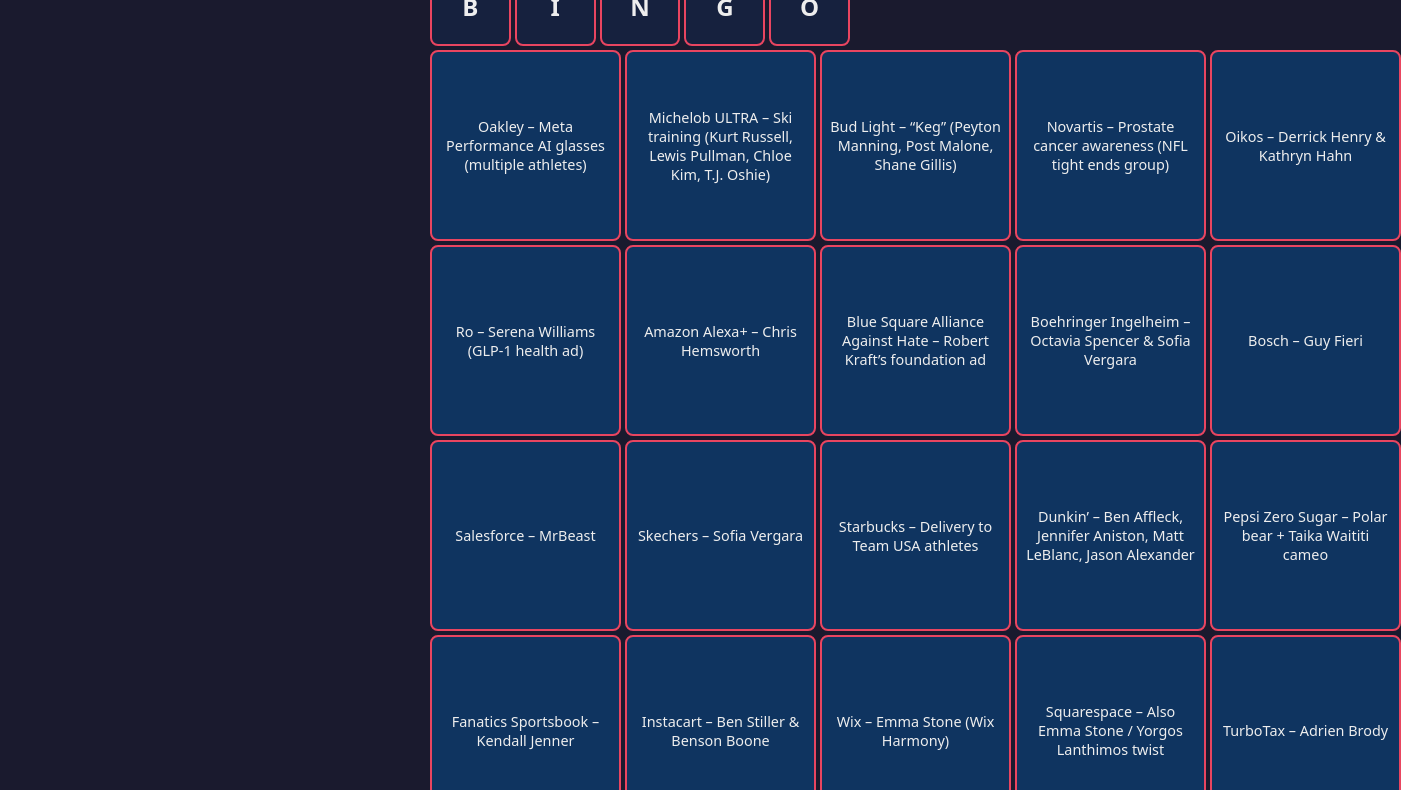
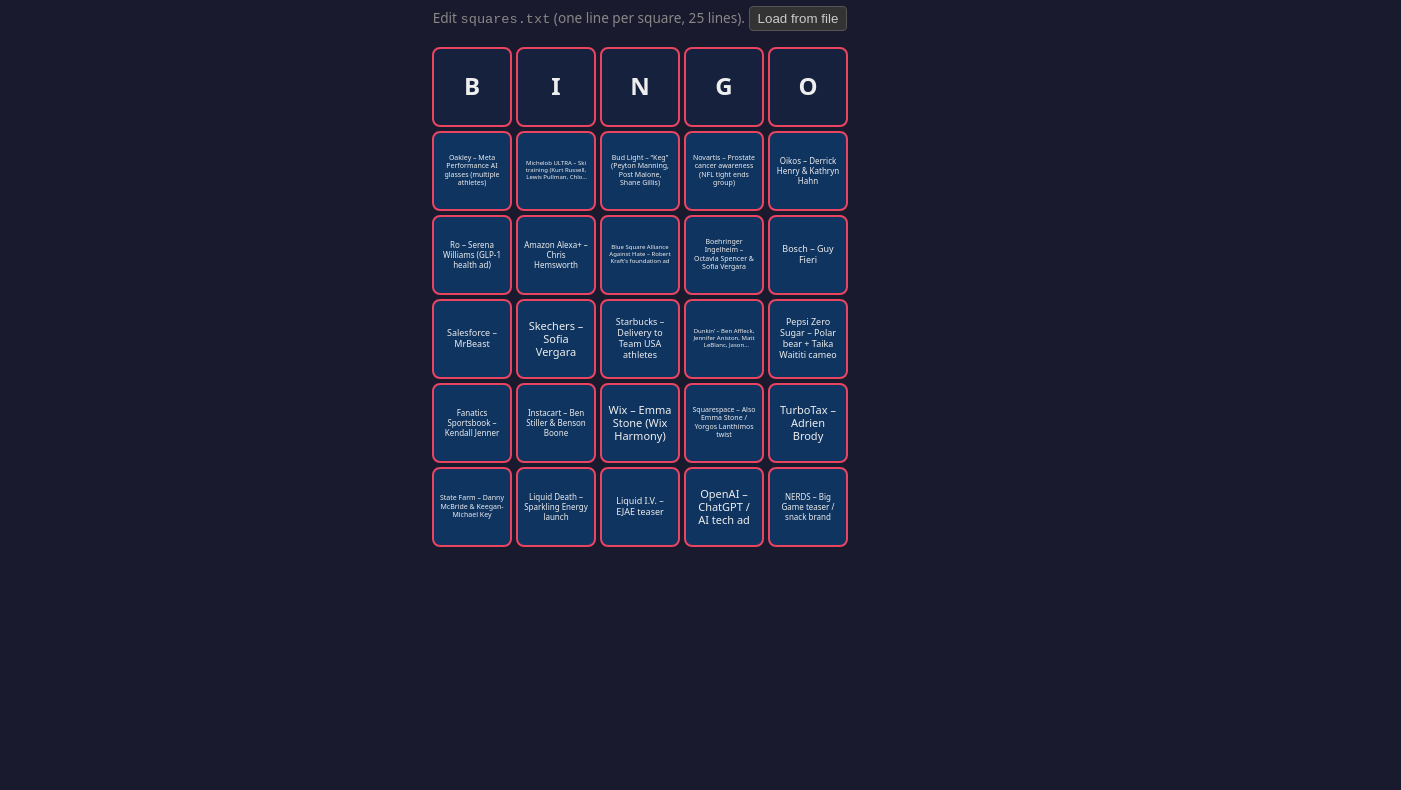
Before and after one commit to BradCarobus/Bingo_SuperBowl, a plain HTML site: page index.html in a window 1280 px wide. Shown: the part 156-946 px from the top of the page, 1401 px wide, since content can reach past the window. After the commit the page ends 800 px from the top, so only its background shows below. Drawn offline with Linux system fonts and the light colour scheme.

Commit message:
updated size
updated size

```diff
--- a/index.html
+++ b/index.html
@@ -41,8 +41,7 @@
       display: flex;
       flex-direction: column;
       gap: 4px;
-      max-width: 420px;
-      width: 100%;
+      width: fit-content;
     }
     .board-header {
       display: grid;
@@ -51,30 +50,47 @@
     }
     .board-grid {
       display: grid;
-      grid-template-columns: repeat(5, 1fr);
-      grid-template-rows: repeat(5, 1fr);
+      grid-template-columns: repeat(5, 80px);
+      grid-template-rows: repeat(5, 80px);
       gap: 4px;
-      aspect-ratio: 1;
+    }
+    .board-header {
+      width: fit-content;
     }
     .board-header .cell {
+      width: 80px;
+      height: 80px;
       font-weight: bold;
       font-size: 1.5rem;
       background: #16213e;
       padding: 0.5rem;
     }
     .cell {
-      aspect-ratio: 1;
+      width: 80px;
+      height: 80px;
       display: flex;
       align-items: center;
       justify-content: center;
       text-align: center;
-      padding: 8px;
+      padding: 6px;
       background: #0f3460;
       border: 2px solid #e94560;
       border-radius: 8px;
       cursor: pointer;
-      font-size: clamp(0.7rem, 2.2vw, 0.9rem);
+      font-size: 11px;
+      line-height: 1.2;
+      overflow: hidden;
       transition: background 0.15s, transform 0.1s;
+    }
+    .cell .cell-text {
+      width: 100%;
+      max-height: 100%;
+      overflow: hidden;
+      display: -webkit-box;
+      -webkit-line-clamp: 4;
+      -webkit-box-orient: vertical;
+      line-clamp: 4;
+      word-break: break-word;
     }
     .cell:hover { background: #1a4a7a; }
     .cell:active { transform: scale(0.98); }
@@ -123,18 +139,41 @@
       return out;
     }
 
+    function shrinkText(cell) {
+      const wrap = cell.querySelector('.cell-text');
+      if (!wrap) return;
+      let size = 11;
+      cell.style.fontSize = size + 'px';
+      wrap.style.webkitLineClamp = '4';
+      while (size > 7 && wrap.scrollHeight > wrap.clientHeight) {
+        size -= 1;
+        cell.style.fontSize = size + 'px';
+      }
+      if (wrap.scrollHeight > wrap.clientHeight) {
+        wrap.style.webkitLineClamp = '3';
+        while (size > 6 && wrap.scrollHeight > wrap.clientHeight) {
+          size -= 1;
+          cell.style.fontSize = size + 'px';
+        }
+      }
+    }
+
     function render() {
       const el = document.getElementById('squares');
       el.innerHTML = '';
       labels.forEach((label, i) => {
         const cell = document.createElement('div');
         cell.className = 'cell';
-        cell.textContent = label;
+        const textSpan = document.createElement('span');
+        textSpan.className = 'cell-text';
+        textSpan.textContent = label;
+        cell.appendChild(textSpan);
         cell.dataset.index = i;
         cell.addEventListener('click', () => {
           cell.classList.toggle('marked');
         });
         el.appendChild(cell);
+        shrinkText(cell);
       });
     }
 
```
